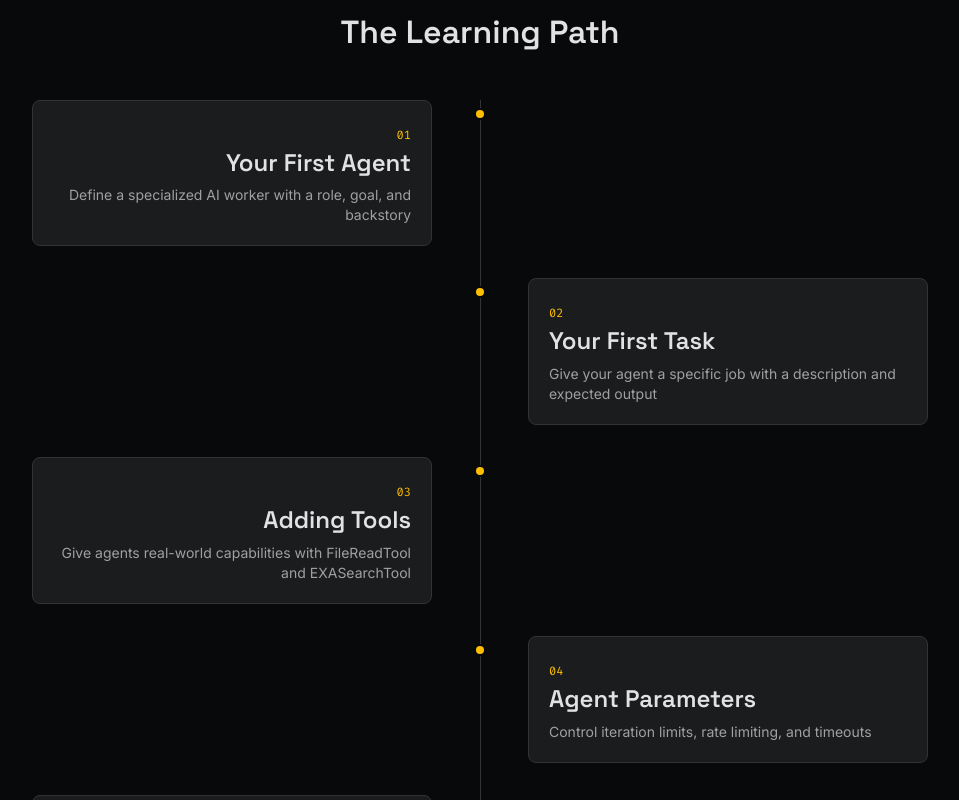
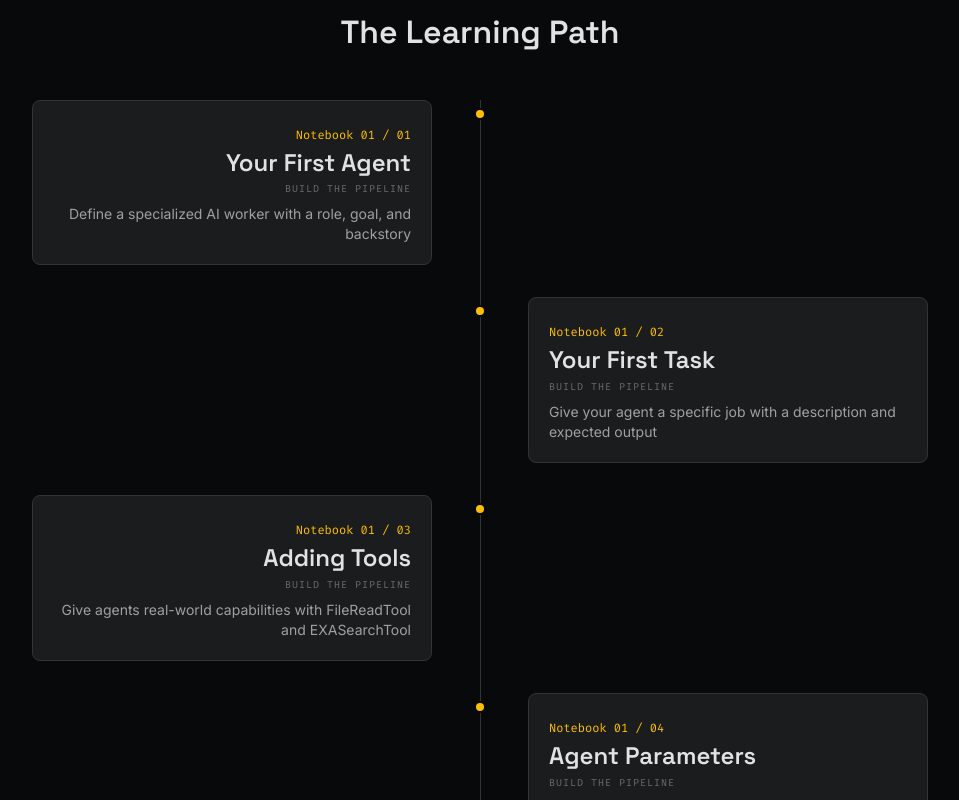
Before and after one commit to ishandutta0098/devops-engineering-agent, a Next.js app in the folder web/: page / in a window 1280 px wide. Shown: the part 1180-1980 px from the top of the page, without its empty margins (160-1119 px from the left). Built offline with nearby package versions, Linux system fonts and the light colour scheme.

Commit message:
Add notebook phases to timeline

```diff
--- a/web/components/Home/ChapterTimeline.tsx
+++ b/web/components/Home/ChapterTimeline.tsx
@@ -30,11 +30,14 @@ export function ChapterTimeline() {
                 >
                   <div className="bg-surface border border-hairline rounded-lg p-5 hover:border-amber/40 transition-colors">
                     <span className="font-code text-xs text-amber">
-                      {String(ch.number).padStart(2, "0")}
+                      {ch.phase} / {String(ch.number).padStart(2, "0")}
                     </span>
                     <h3 className="font-headline text-headline-sm text-ink mt-1">
                       {ch.title}
                     </h3>
+                    <p className="font-code text-[10px] uppercase tracking-widest text-gray3 mt-1">
+                      {ch.phaseTitle}
+                    </p>
                     <p className="font-body text-sm text-gray2 mt-2">
                       {ch.subtitle}
                     </p>
```
